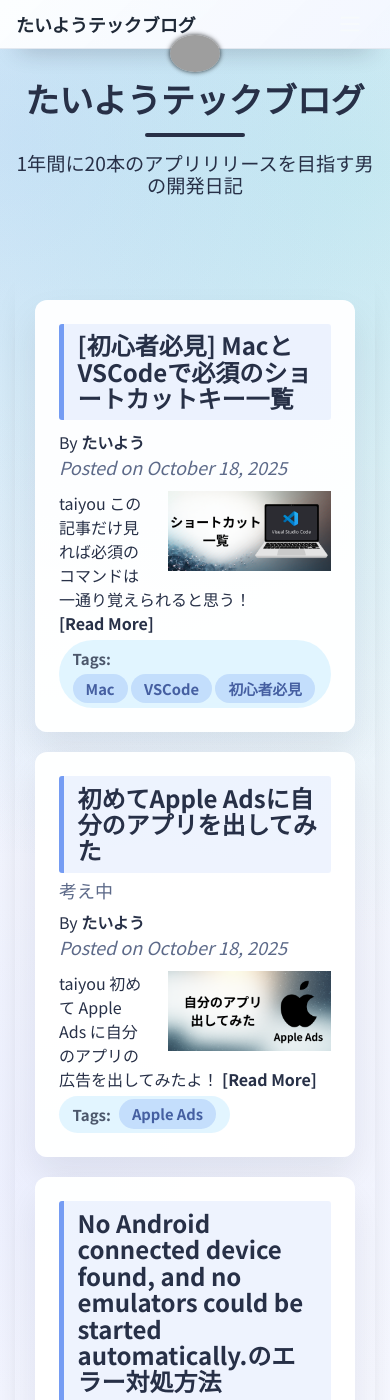
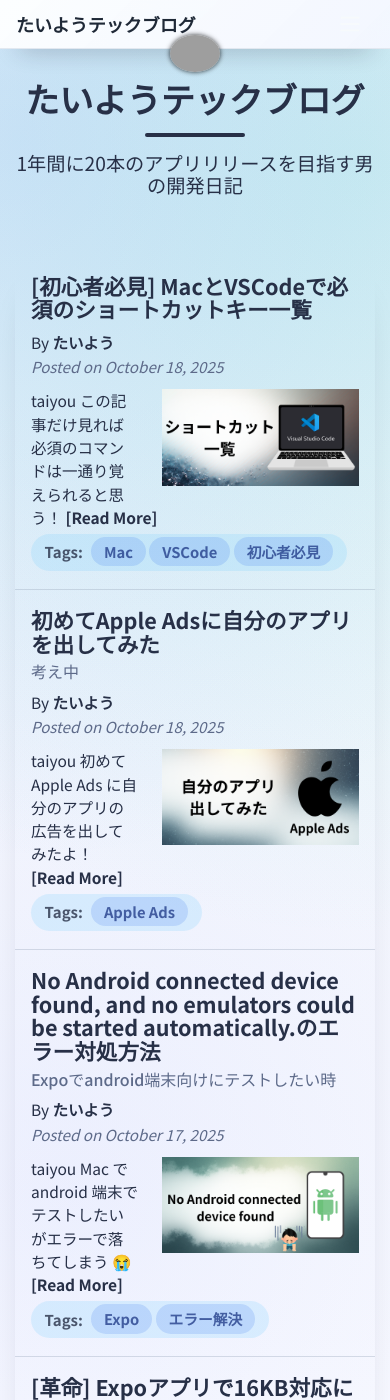
Before and after one commit to macha1316/beautiful-jekyll-master, a Jekyll site: the page built from index.html, in a window 390 px wide and 1400 px high. Built offline with Jekyll 4.4.1, drawn with Linux system fonts in a browser that asks for light colours; the list of posts is cut into pages by our own code; comment, search, counter and statistics services are not loaded; grey boxes are pictures that could not be loaded.

Commit message:
add: モバイルでの見え方修正

```diff
--- a/assets/css/beautifuljekyll.css
+++ b/assets/css/beautifuljekyll.css
@@ -2383,6 +2383,82 @@
   backdrop-filter: blur(6px);
 }
 
+@media (max-width: 767px) {
+  body {
+    font-size: 0.97rem;
+  }
+  p {
+    line-height: 1.65;
+  }
+  h1 {
+    font-size: 1.9rem;
+  }
+  h2 {
+    font-size: 1.55rem;
+    padding: 0.45rem 0.7rem;
+    border-left-width: 0.25rem;
+  }
+  h3 {
+    font-size: 1.3rem;
+  }
+  h4 {
+    font-size: 1.08rem;
+  }
+  .post-compact-header__title {
+    font-size: 1.45rem;
+  }
+  .post-compact-header__subtitle {
+    font-size: 1rem;
+  }
+  .post-preview .post-title {
+    font-size: 1.35rem;
+  }
+  .post-preview .post-subtitle {
+    font-size: 1rem;
+  }
+  .post-preview .post-meta,
+  .post-heading .post-meta {
+    font-size: 0.95rem;
+  }
+  .layout-home .center-container.center-container--home {
+    padding: 0;
+    margin: 0;
+  }
+  .layout-home .posts-list {
+    margin: 0;
+  }
+  .layout-home .posts-list .post-preview {
+    margin: 0;
+  }
+  .layout-home .posts-list .post-preview > article {
+    padding: 1.125rem 1rem;
+    background-color: transparent;
+    box-shadow: none;
+    border-radius: 0;
+    border-bottom: 1px solid rgba(148, 163, 184, 0.35);
+  }
+  .layout-home .posts-list .post-preview:last-child > article {
+    border-bottom: 0;
+  }
+  .layout-home .posts-list .post-preview h2 {
+    background: none;
+    padding: 0;
+    border: 0;
+  }
+  .layout-post .center-container.center-container--post {
+    padding: 0;
+    margin: 0;
+    background: transparent;
+    border: 0;
+    box-shadow: none;
+    border-radius: 0;
+    backdrop-filter: none;
+  }
+  .layout-post .center-container.center-container--post > .blog-post {
+    padding: 0;
+  }
+}
+
 main .center-container .blog-post {
   color: inherit;
 }
```
